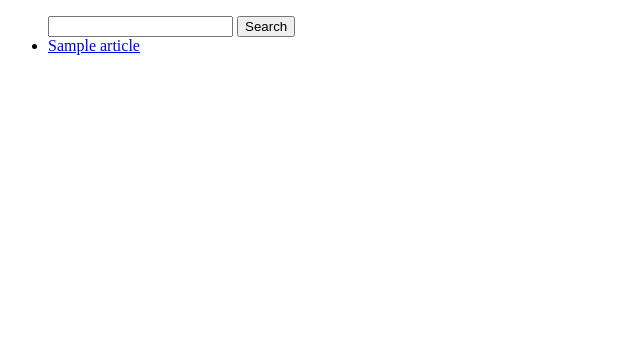
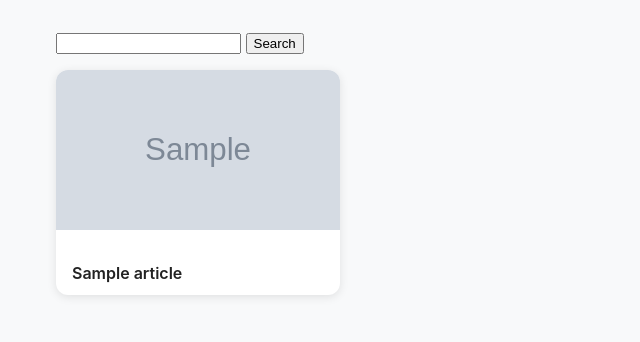
Before and after one commit to CiroManuelPenna/Notiziona, a Flask app: template templates/index.html in a window 1280 px wide. Shown: the top 342 px of the page, without its empty margins (0-640 px from the left). Run offline with Flask 3, Linux system fonts and the light colour scheme; the template is opened without the code that fills it: most values are stand-ins (such as "Sample title", 1, 10 or a date in 2020); grey boxes marked "Sample" are stand-in pictures.

Commit message:
Added styling

```diff
--- a/static/css/main.css
+++ b/static/css/main.css
@@ -0,0 +1,53 @@
+body {
+  font-family: "Inter", "Helvetica Neue", Arial, sans-serif;
+  background-color: #f8f9fa;
+  color: #222;
+  margin: 0;
+  padding: 1rem;
+}
+
+#big_container {
+  display: grid;
+  grid-template-columns: repeat(auto-fill, minmax(280px, 1fr));
+  gap: 1.5rem;
+  justify-items: center;
+  padding: 1rem 0;
+}
+
+.news_container {
+  background: white;
+  border-radius: 12px;
+  box-shadow: 0 2px 10px rgba(0, 0, 0, 0.1);
+  overflow: hidden;
+  transition: transform 0.15s ease, box-shadow 0.15s ease;
+  display: flex;
+  flex-direction: column;
+  cursor: pointer;
+  width: 100%;
+  max-width: 350px;
+  text-decoration: none;
+}
+
+.news_container:hover {
+  transform: translateY(-3px);
+  box-shadow: 0 6px 18px rgba(0, 0, 0, 0.15);
+}
+
+.news_image {
+  width: 100%;
+  aspect-ratio: 16 / 9;
+  object-fit: cover;
+}
+
+.news_container strong {
+  display: block;
+  padding: 0.8rem 1rem;
+  font-size: 1rem;
+  font-weight: 600;
+  color: #222;
+}
+
+a {
+  text-decoration: none;
+  color: inherit;
+}
--- a/templates/index.html
+++ b/templates/index.html
@@ -6,14 +6,31 @@
 
 {% block body %}
 <ul>
-    <form action="/" method="POST">
-        <input type="text" name="search_terms" id="search_terms">
-        <input type="submit" value="Search">
-   </form>
+  <form action="/" method="POST">
+    <input type="text" name="search_terms" id="search_terms">
+    <input type="submit" value="Search">
+  </form>
 
-   {% for article in articles %}
-    <li> <a href="{{article['url']}}"> {{ article['title'] }} </a> </li>
+  <div id="big_container">
+  {% for article in articles %}
+    <a href="{{article['url']}}">
+      <div class="news_container">
+        <img class="news_image" src="{{article['urlToImage']}}" alt="">
+        <br>
+        <strong>{{ article['title'] }} </strong>
+      </div>
+    </a>
   {% endfor %}
+
+    <!--Test
+    <div class="news_container">
+        <img class="news_image" src="https://upload.wikimedia.org/wikipedia/commons/thumb/4/4e/Ciao_PX.jpg/1200px-Ciao_PX.jpg" alt="">
+        <br>
+        <strong>Ciao </strong>
+    </div>
+    -->
+
+  </div>
 </ul>
 
 {% endblock %}
```
